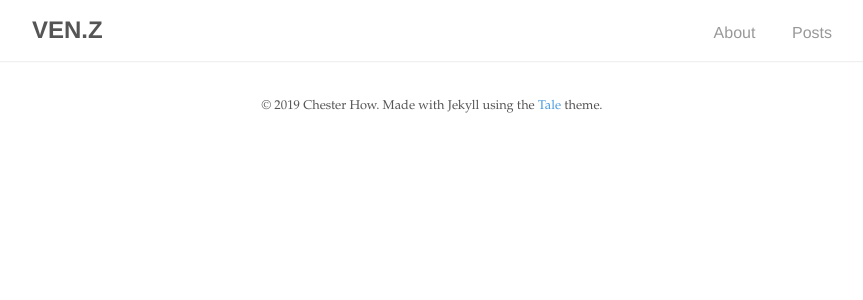
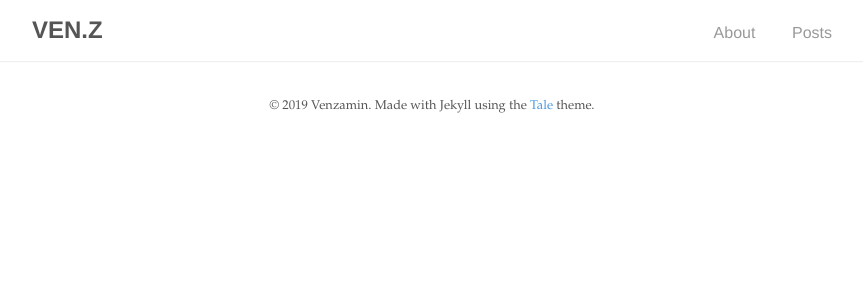
Before and after one commit to venzamin/venzamin.github.io, a Jekyll site: the page built from wait/OOP정리.md, in a window 1280 px wide. Shown: the top 300 px of the page, without its empty margins (208-1071 px from the left). Built offline with Jekyll 4.4.1, drawn with Linux system fonts in a browser that asks for light colours; our own code applies the rules of GitHub Pages for plain Markdown files.

Commit message:
Update _config.yml

```diff
--- a/_config.yml
+++ b/_config.yml
@@ -5,13 +5,13 @@ baseurl:        ""
 url:            "https://venzamin.github.io"
 
 # Google Analytics
-google_analytics: UA—XXXXXXXX-X
+# google_analytics: UA—XXXXXXXX-X
 
 # Author
 author:
-  name:         Chester How
-  url:          https://chester.how
-  email:        chesterhow@gmail.com
+  name:         Venzamin
+  url:          https://venzamin.github.io
+  email:        rookie7319@gmail.com
 
 # Build settings
 markdown:       kramdown
@@ -38,4 +38,4 @@ paginate:       5
 exclude: [ Gemfile, Gemfile.lock, tale.gemspec ]
 
 # Disqus (Set to your disqus id)
-disqus:         jekyll-tale
+# disqus:         jekyll-tale
```
